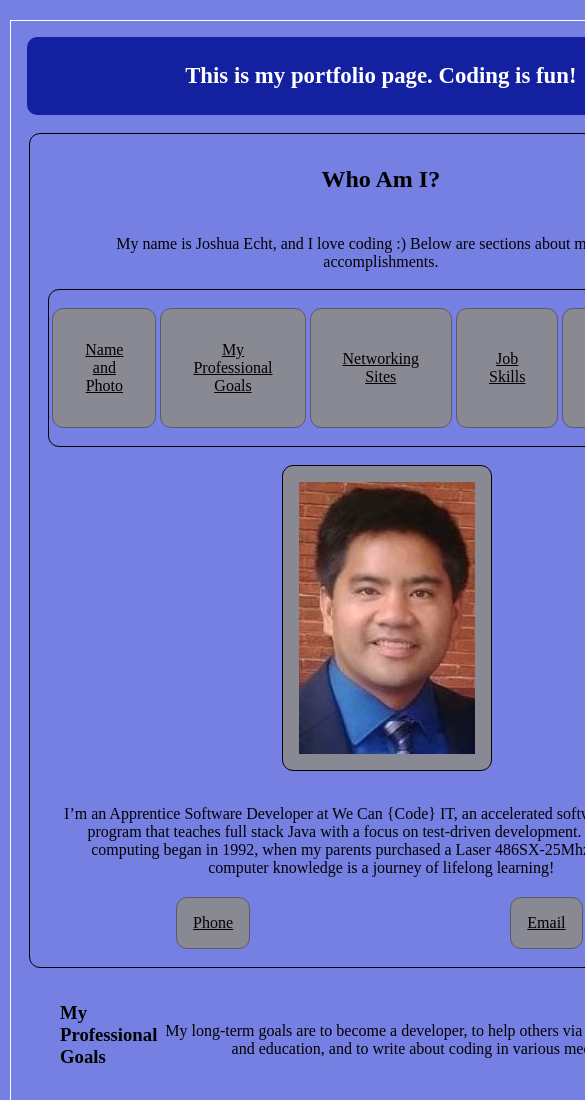
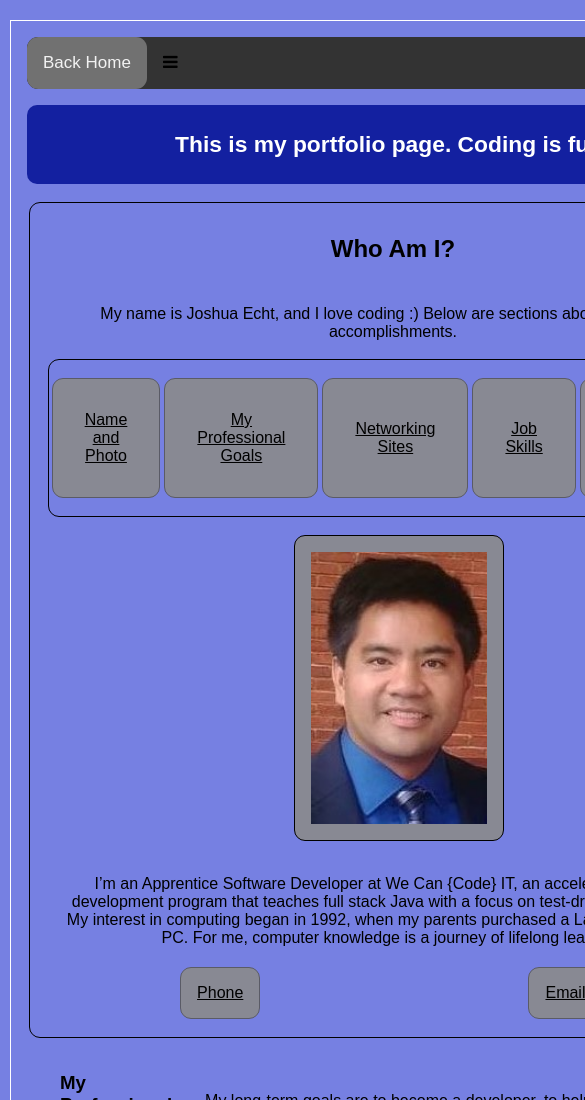
Before and after one commit to jaecht83/jaecht83.github.io, a plain HTML site: page index.html in a window 390 px wide. Shown: the top 1100 px of the page, 585 px wide, since content can reach past the window. Drawn offline with Linux system fonts and the light colour scheme.

Commit message:
hamburger done

```diff
--- a/app.js
+++ b/app.js
@@ -1,4 +1,4 @@
-//this is for the carousel only
+//this is for the carousel.
 var slideIndex = 0;
 showSlides();
 
@@ -13,6 +13,22 @@ showSlides();
 	    slides[slideIndex-1].style.display = "block";
 	    setTimeout(showSlides, 2000); // Change image every 2 seconds
 		}
-//this is for the hamburger
 
-//this is for the modal button
+//Add a button in your navigation that will toggle the visibility of your actual site navigation.
+
+/* Toggle between adding and removing the "responsive" class to topnav when the user clicks on the icon */
+/* The "responsive" class is added to the topnav with JavaScript when the user clicks on the icon. This class makes the topnav look good on small screens (display the links vertically instead of horizontally) */
+	function myFunction() {
+	    var x = document.getElementById("myTopnav");
+	    if (x.className === "topnav") {
+	        x.className += " responsive";
+	    } else {
+	        x.className = "topnav";
+	    }
+	}
+
+//Add a button and collapsible description to your portfolio projects so when the user clicks the button the descriptions expand and collapse.
+
+
+
+//Create a modal box that pops up with your bio information whenever a button or link is pressed.
--- a/index.html
+++ b/index.html
@@ -4,11 +4,20 @@
 		<title>Joshua A. Echt's Portfolio</title>
 		<link rel="stylesheet" type="text/css" href="./style.css">
 		<link rel="stylesheet" type="text/css" href="./layout.css">
+		<link rel="stylesheet" href="https://cdnjs.cloudflare.com/ajax/libs/font-awesome/4.7.0/css/font-awesome.min.css">
 	</head>
+<body>
 
+<div class="container">
 
-<body>
-<div class="container">
+	<div class="topnav" id="myTopnav">
+	  <a href="#section_1_Name_nav" class="active">Back Home</a>
+	  <a href="#section_2_About_nav">My Goals/About Me</a>
+	  <a href="#section_3_Networking_nav">Networking Sites</a>
+	  <a href="javascript:void(0);" class="icon" onClick="myFunction()">
+	  <i class="fa fa-bars"></i>
+	 </a>
+</div>
 
 	<article class="hero_tag">
 		<header>
@@ -54,9 +63,9 @@
 			</article>
 	</div>
 
-	</section>
 
 
+	</section>
 	<section class="section_2_About" id="section_2_About_nav">
 
 		<article class="progoals">
@@ -175,5 +184,6 @@
 </footer>
 
 	</div>
+</main>
 </body>
 </html>
--- a/style.css
+++ b/style.css
@@ -5,6 +5,8 @@
   	padding: 0;
   	color: #000000;
   	justify-content: space-around;
+ 	font-family: Arial, Helvetica, sans-serif;
+
 }
 
 /*This is for certain things such as header, body, any p tags and h1*/
@@ -17,6 +19,67 @@
   	padding: 15px;
   	text-align: center;
   	margin-bottom: 1rem;
+  	margin-top: 1rem;
+}
+
+/* Add a black background color to the top navigation link */
+.topnav {
+    background-color: #333;
+    overflow: hidden;
+    border-radius: 11px;
+}
+
+/* Style the links inside the navigation bar */
+.topnav a {
+    float: left;
+    display: block;
+    color: #f2f2f2;
+    text-align: center;
+    padding: 16px 16px;
+    text-decoration: none;
+    font-size: 17px;
+    border-radius: 11px;
+}
+
+/* Change the color of links on hover */
+.topnav a:hover {
+    background-color: #ddd;
+    color: black;
+}
+
+/* Add an active class to highlight the current page */
+.active {
+    background-color: #4CAF50;
+    color: white;
+}
+
+/* Hide the link that should open and close the topnav on small screens */
+.topnav .icon {
+    display: none;
+}
+
+/* When the screen is less than 600 pixels wide, hide all links, except for the first one ("Home"). Show the link that contains should open and close the topnav (.icon) */
+@media screen and (max-width: 600px) {
+  .topnav a:not(:first-child) {display: none;}
+  .topnav a.icon {
+    float: left;
+    display: block;
+  }
+}
+
+/* The "responsive" class is added to the topnav with JavaScript when the user clicks on the icon. This class makes the topnav look good on small screens (display the links vertically instead of horizontally) */
+@media screen and (max-width: 600px) {
+  .topnav.responsive {position: relative;}
+  .topnav.responsive a.icon {
+    position: absolute;
+    right: 0;
+    top: 0;
+  }
+  .topnav.responsive a {
+    float: none;
+    display: block;
+    text-align: left;
+  }
 }
 
 body {
```
Lines whose indentation alone changed are shown as unchanged.
